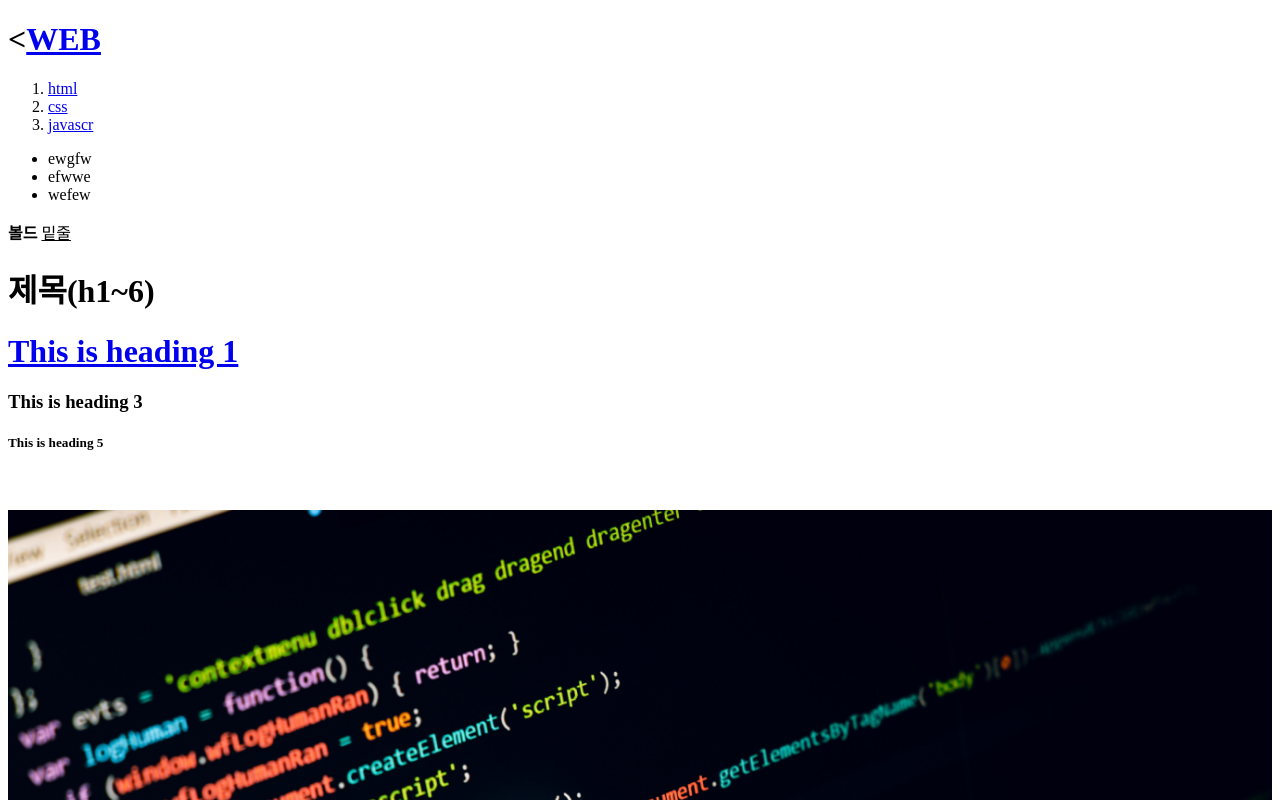
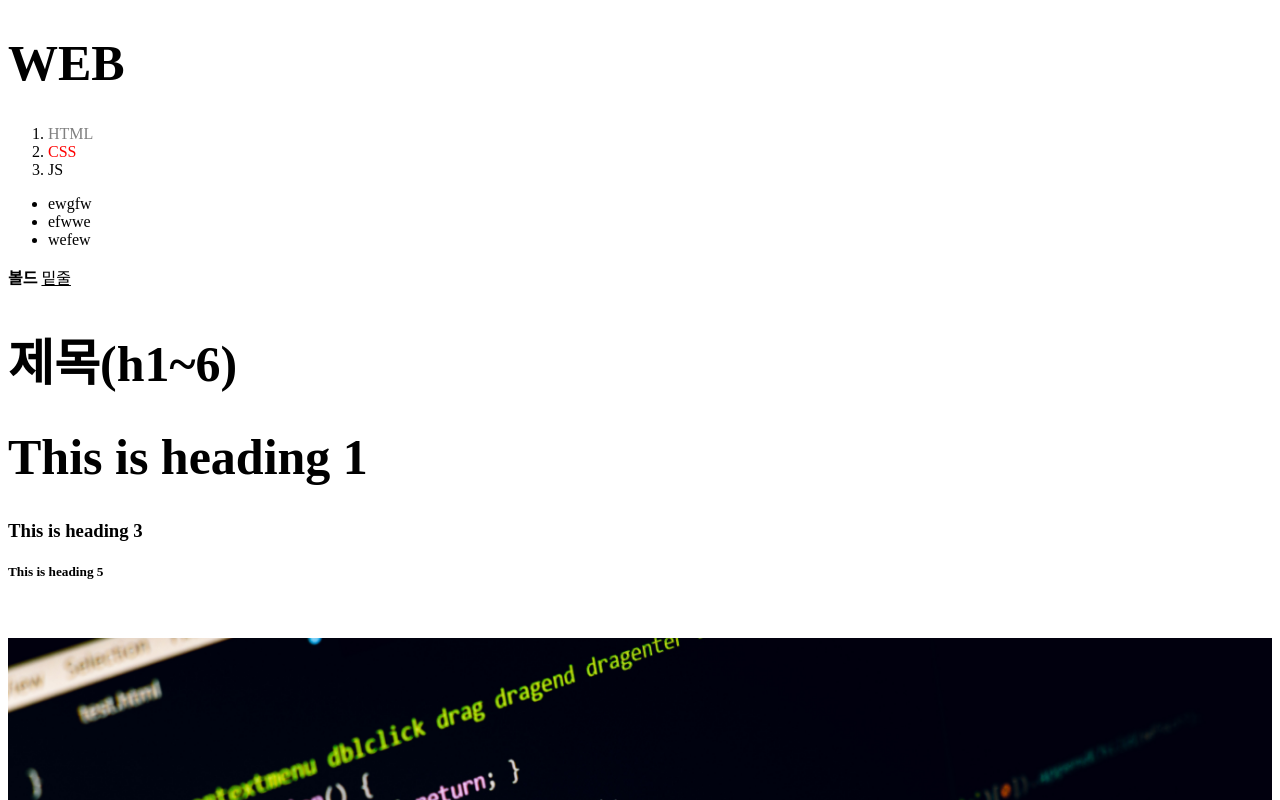
Before and after one commit to sh-yu/ex_opentutorial_WEB1, a plain HTML site: page index.html in a window 1280 px wide. Shown: the top 800 px of the page. Drawn offline with Linux system fonts and the light colour scheme.

Commit message:
CSSselecter_opentutorials.org/course/3086/18329

```diff
--- a/index.html
+++ b/index.html
@@ -1,17 +1,42 @@
 <!doctype html>
 <html>
 <head>
-  <title>HTML이란 무엇인가?</title>
+  <title>WEBn연습문제</title>
   <meta charset="utf-8">
+  <style media="screen">
+  .main {
+      text-align: center;
+    }
+    a {
+      color:black;
+      text-decoration: none;
+    }
+    .saw {
+      color:gray;
+    }
+    #active {
+      color:red;
+    }
+    h1 {
+      font-size: 50px;
+    }
+  </style>
 </head>
-
 <body>
-  <h1><<a href="index.html" title="Home">WEB</a></h1>
+  <h1><a href="index.html" title="Home" class="main">WEB</a></h1>
+  <ol>
+    <li><a href="html.html" class="saw">HTML</a></li>
+    <li><a href="css.html" class="saw" id="active">CSS</a></li>
+    <li><a href="java.html">JS</a></li>
+  </ol>
+  <!--
+  <h1><a href="index.html" title="Home">WEB</a></h1>
   <ol>
     <li><a href="html.html">html</a></li>
     <li><a href="css.html">css</a></li>
     <li><a href="java.html">javascr</a></li>
   </ol>
+-->
   <ul>
     <li>ewgfw</li>
     <li>efwwe</li>
@@ -27,7 +52,8 @@
 
   <img src="cod.jpg" width="100%" alt="">
   ###링크###
-  <a href=""></a>
+  <a href="#">글자</a>
+  <br>
   ###부모, 자식태그###
   <ol>
     <li></li>
```
